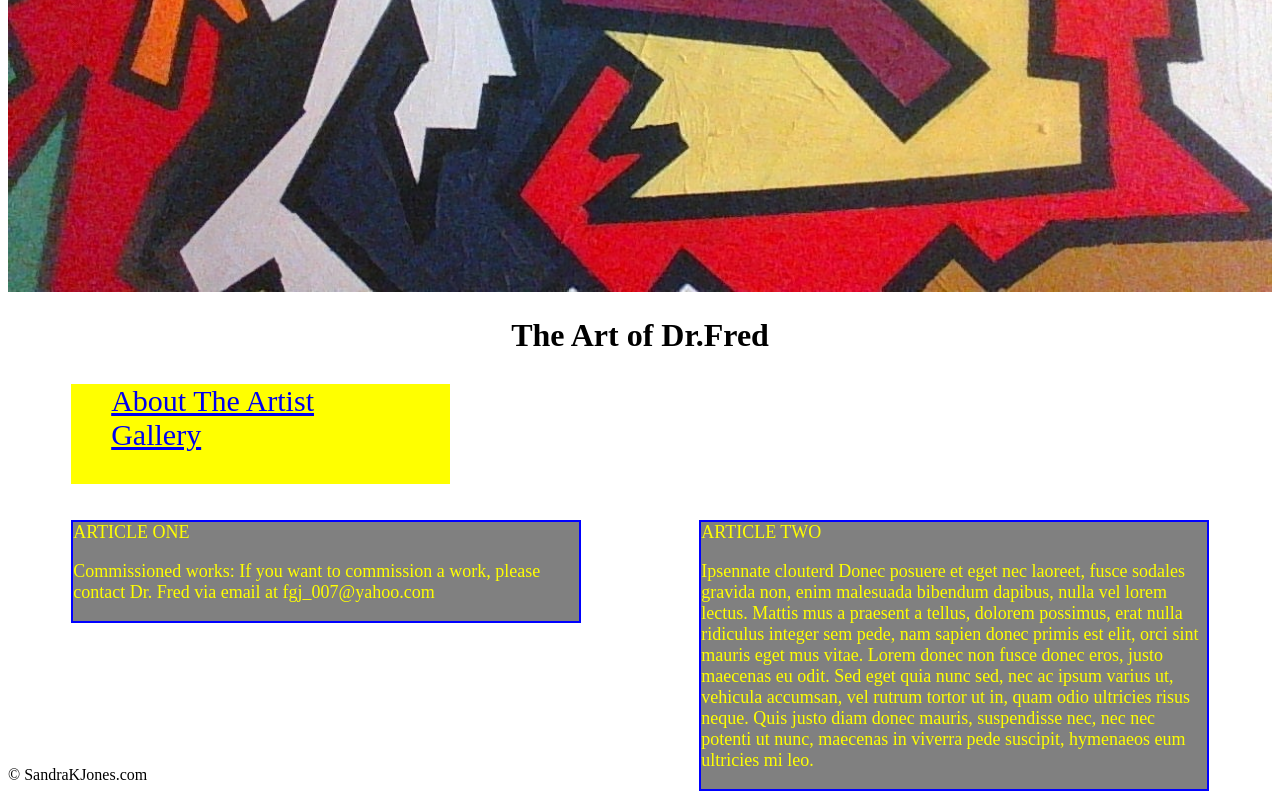
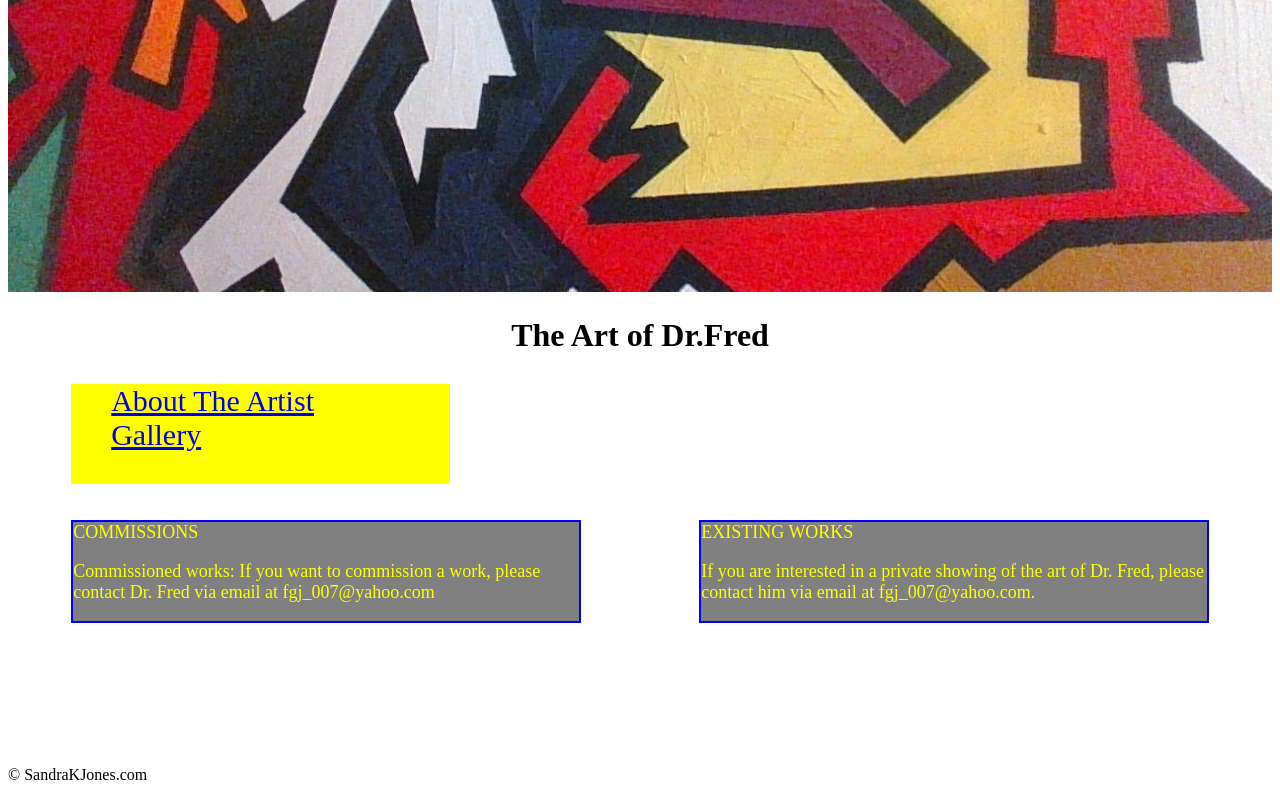
Before and after one commit to SandraJones/DrFred, a plain HTML site: page index.html in a window 1280 px wide. Shown: the part 427-1227 px from the top of the page. Drawn offline with nearby package versions, Linux system fonts and the light colour scheme; files whose address does not match are found by name.

Commit message:
fixed wording in article 2

```diff
--- a/index.html
+++ b/index.html
@@ -24,12 +24,12 @@
     <br></br>
 	  <div>
 	  	<article  class="articleOne">
-	  		<h>ARTICLE ONE</h>
+	  		<h>COMMISSIONS</h>
 	  		<p>Commissioned works:  If you want to commission a work, please contact Dr. Fred via email at fgj_007@yahoo.com</p>
 	  	</article>
 	  	<article class="articleTwo">
-	  		<h>ARTICLE TWO</h>
-	  		<p >Ipsennate clouterd Donec posuere et eget nec laoreet, fusce sodales gravida non, enim malesuada bibendum dapibus, nulla vel lorem lectus. Mattis mus a praesent a tellus, dolorem possimus, erat nulla ridiculus integer sem pede, nam sapien donec primis est elit, orci sint mauris eget mus vitae. Lorem donec non fusce donec eros, justo maecenas eu odit. Sed eget quia nunc sed, nec ac ipsum varius ut, vehicula accumsan, vel rutrum tortor ut in, quam odio ultricies risus neque. Quis justo diam donec mauris, suspendisse nec, nec nec potenti ut nunc, maecenas in viverra pede suscipit, hymenaeos eum ultricies mi leo.</p>
+	  		<h>EXISTING WORKS</h>
+	  		<p >If you are interested in a private showing of the art of Dr. Fred, please contact him via email at fgj_007@yahoo.com.</p>
 	  	</article>
 	  </div>
 	  <script type="text/javascript" src="https://code.jquery.com/jquery-2.1.1.min.js"></script>
```
